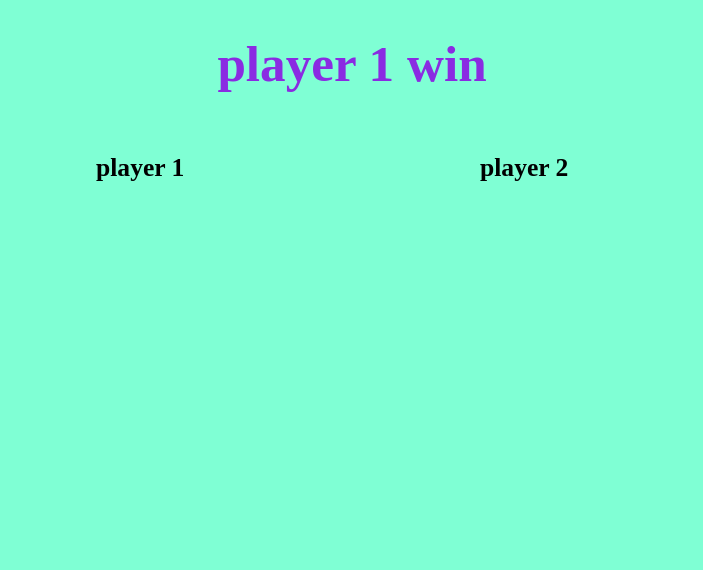
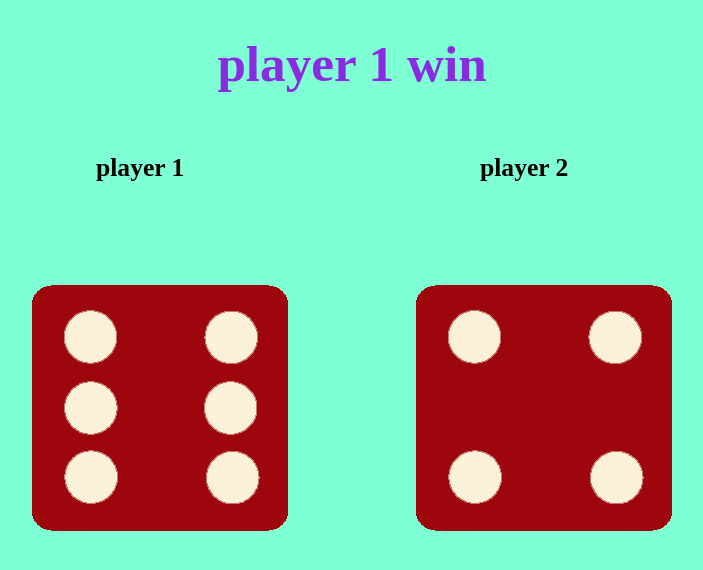
Before and after one commit to thakurcoder/dice-game, a plain HTML site: page index.html in a window 1280 px wide. Shown: the whole page, without its empty margins (288-991 px from the left). Drawn offline with Linux system fonts and the light colour scheme.

```diff
--- a/index.html
+++ b/index.html
@@ -14,20 +14,20 @@
     <h3 id="player2">player 2</h3>
 
     <div id="dice1">
-        <img src="images/dice1.png" alt=""  id="d1" class="di1">
-        <img src="images/dice2.png" alt="" id="d2" class="di1">
-        <img src="images/dice3.png" alt="" id="d3" class="di1">
-        <img src="images/dice4.png" alt="" id="d4" class="di1">
-        <img src="images/dice5.png" alt="" id="d5" class="di1">
-        <img src="images/dice6.png" alt="" id="d6" class="di1">
+        <img src="dice1.png" alt=""  id="d1" class="di1">
+        <img src="dice2.png" alt="" id="d2" class="di1">
+        <img src="dice3.png" alt="" id="d3" class="di1">
+        <img src="dice4.png" alt="" id="d4" class="di1">
+        <img src="dice5.png" alt="" id="d5" class="di1">
+        <img src="dice6.png" alt="" id="d6" class="di1">
     </div>
     <div id="dice2">
-        <img src="images/dice1.png" alt="" id="dd1" class="di2">
-        <img src="images/dice2.png" alt="" id="dd2" class="di2">
-        <img src="images/dice3.png" alt="" id="dd3" class="di2">
-        <img src="images/dice4.png" alt="" id="dd4" class="di2">
-        <img src="images/dice5.png" alt="" id="dd5" class="di2">
-        <img src="images/dice6.png" alt="" id="dd6" class="di2">
+        <img src="dice1.png" alt="" id="dd1" class="di2">
+        <img src="dice2.png" alt="" id="dd2" class="di2">
+        <img src="dice3.png" alt="" id="dd3" class="di2">
+        <img src="dice4.png" alt="" id="dd4" class="di2">
+        <img src="dice5.png" alt="" id="dd5" class="di2">
+        <img src="dice6.png" alt="" id="dd6" class="di2">
     </div>
     <script src="index.js"></script>
 </body>
```
